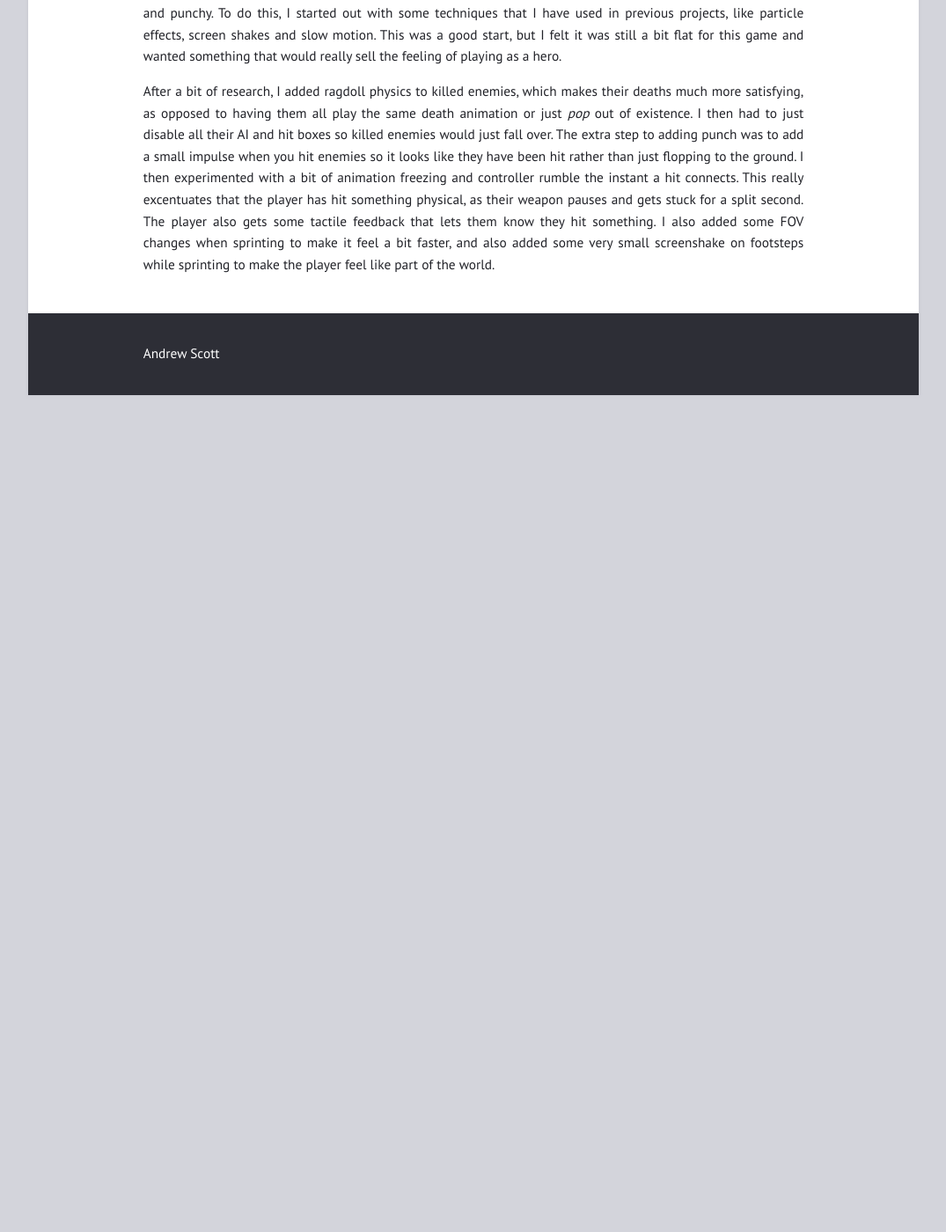
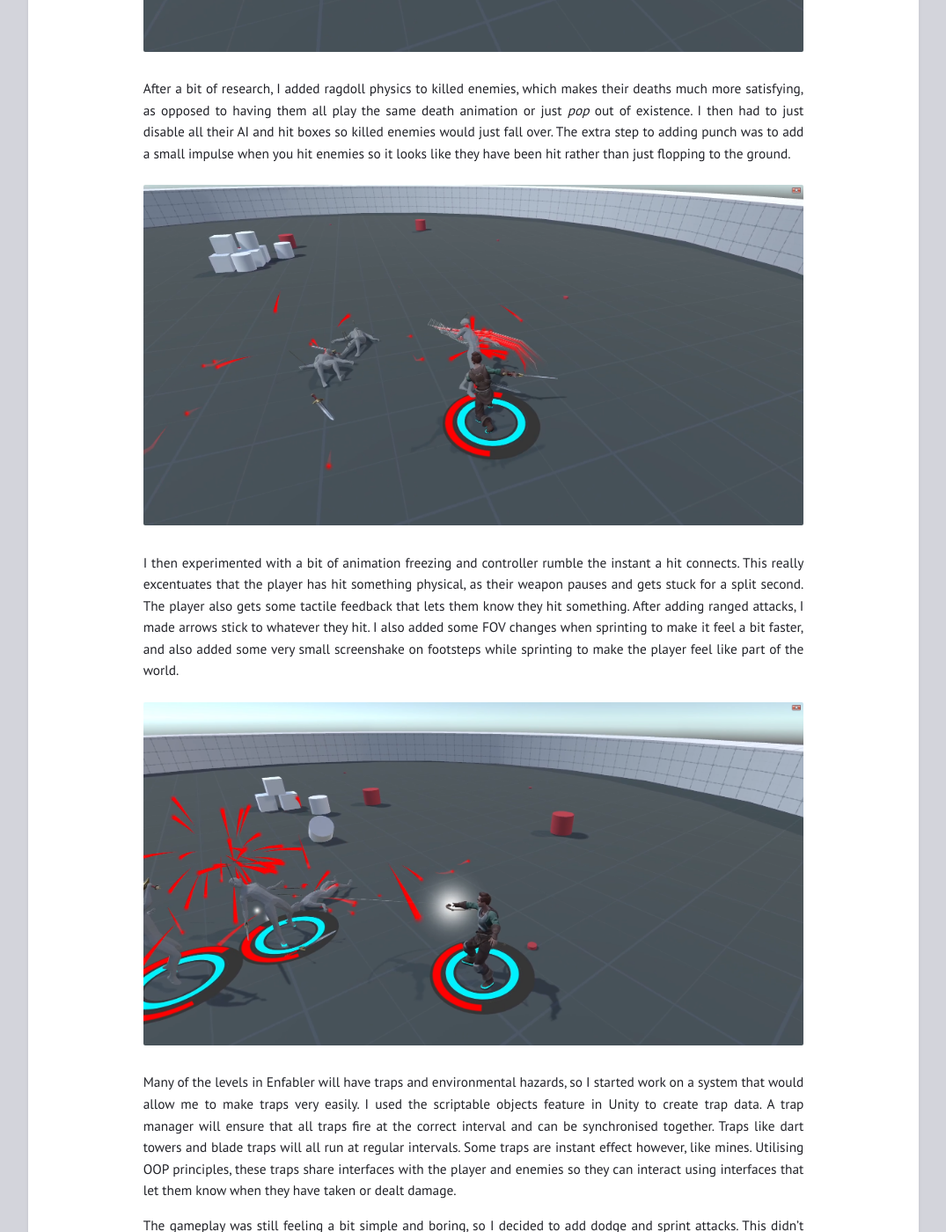
Before and after one commit to andrewscott02/andrewscott02.github.io, a Jekyll site: the page built from _posts/2023-10-22-enfabler1.md, in a window 1280 px wide and 1400 px high, scrolled down 1448 px. Shown: the whole window at 88% size, without its empty margins (102-1177 px from the left). Built offline with Jekyll 4.4.1, drawn with Linux system fonts in a browser that asks for light colours; before the commit the page ends 1897 px from its top, so only the background shows below that; some of the changed text lies outside the part shown.

Commit message:
Update 2023-10-22-enfabler1.md

```diff
--- a/_posts/2023-10-22-enfabler1.md
+++ b/_posts/2023-10-22-enfabler1.md
@@ -8,13 +8,24 @@
 [Play Enfabler](https://andrewjscott02.itch.io/enfabler)
 
 
-
-![Game Screenshot](https://raw.githubusercontent.com/andrewscott02/andrewscott02.github.io/master/_posts/Images/Enfabler%20(1).png)
-
 For the last month I have been working on my own game, Enfabler. I have been focused on getting the combat system in a good state and feeling polished and have now released a demo on itch.io. I am now working on getting a blockout for the first level, and I plan to show progress soon, but it is my first foray into level design so it is taking a lot of time. This devlog focuses on discussing the overall game concept and combat so far.
 
 Enfabler is inspired by games like Fable, Medievil (not medieval) and Kingdoms of Amalur: Reckoning. In Enfabler, you play as a hero, who is aided by a famed storyteller. The storyteller aids you because they are searching for the perfect hero for their next big story, and is hoping that you are that hero. Prove you are more than an adventurer, uphold the highest standards of bravery and valour, and earn the right to become a hero. You will spend most of your time exploring dungeons, embarking on quests to earn fame and defeating powerful foes.
 
 The third-person combat follows the hero in the thick of the fight, and you will use multiple weapons to fend off groups of powerful enemies or giant threats. To make the hero feel powerful, they may fight many enemies at once, or maybe 1 giant monster. A lot of time has been spent polishing the combat to make each attack feel powerful and punchy. To do this, I started out with some techniques that I have used in previous projects, like particle effects, screen shakes and slow motion. This was a good start, but I felt it was still a bit flat for this game and wanted something that would really sell the feeling of playing as a hero.
 
-After a bit of research, I added ragdoll physics to killed enemies, which makes their deaths much more satisfying, as opposed to having them all play the same death animation or just *pop* out of existence. I then had to just disable all their AI and hit boxes so killed enemies would just fall over. The extra step to adding punch was to add a small impulse when you hit enemies so it looks like they have been hit rather than just flopping to the ground. I then experimented with a bit of animation freezing and controller rumble the instant a hit connects. This really excentuates that the player has hit something physical, as their weapon pauses and gets stuck for a split second. The player also gets some tactile feedback that lets them know they hit something. I also added some FOV changes when sprinting to make it feel a bit faster, and also added some very small screenshake on footsteps while sprinting to make the player feel like part of the world.
+![Game Screenshot](https://raw.githubusercontent.com/andrewscott02/andrewscott02.github.io/master/_posts/Images/Enfabler%20(8).png)
+
+After a bit of research, I added ragdoll physics to killed enemies, which makes their deaths much more satisfying, as opposed to having them all play the same death animation or just *pop* out of existence. I then had to just disable all their AI and hit boxes so killed enemies would just fall over. The extra step to adding punch was to add a small impulse when you hit enemies so it looks like they have been hit rather than just flopping to the ground.
+
+![Game Screenshot](https://raw.githubusercontent.com/andrewscott02/andrewscott02.github.io/master/_posts/Images/Enfabler%20(8).png)
+
+I then experimented with a bit of animation freezing and controller rumble the instant a hit connects. This really excentuates that the player has hit something physical, as their weapon pauses and gets stuck for a split second. The player also gets some tactile feedback that lets them know they hit something. After adding ranged attacks, I made arrows stick to whatever they hit. I also added some FOV changes when sprinting to make it feel a bit faster, and also added some very small screenshake on footsteps while sprinting to make the player feel like part of the world.
+
+![Game Screenshot](https://raw.githubusercontent.com/andrewscott02/andrewscott02.github.io/master/_posts/Images/Enfabler%20(1).png)
+
+Many of the levels in Enfabler will have traps and environmental hazards, so I started work on a system that would allow me to make traps very easily. I used the scriptable objects feature in Unity to create trap data. A trap manager will ensure that all traps fire at the correct interval and can be synchronised together. Traps like dart towers and blade traps will all run at regular intervals. Some traps are instant effect however, like mines. Utilising OOP principles, these traps share interfaces with the player and enemies so they can interact using interfaces that let them know when they have taken or dealt damage.
+
+The gameplay was still feeling a bit simple and boring, so I decided to add dodge and sprint attacks. This didn't help much so I decided to add charged attacks. the player can hold the input to increase the damage of their attacks. If they charge their attacks past a certain threshold, they will be able to perform an unblockable attack. I added a new particle effect to show the player when the attack is charged. This helped make the combat more varied, but it still felt like there wasn't much depth to the combat, so I looked at other ways. I didn't want to add spells or special abilities, so I decided to add a ranged attack. The player can still use dodge, sprint and charged attacks with the bow, but charged attacks have different properties. Charged bow attacks release a fan of arrows that may help deal AOE damage.
+
+The next feature I added were the switch attacks. When the player mixes melee and ranged attacks, they will perform a switch attack with special properties. Quickly rerforming a melee attack after a ranged attack will cause them to leap forwards as they attack, while a switch ranged attack will cause them to leap backwards while firing 3 arrows. This will help making the player feel powerful while blending melee and ranged attacks, and also helps them manage the distance between them and their enemies. I plan to extend this feature to have 2 weapon sets that can be changed by equipping different weapons like in Kingdoms of Amalur: Reckoning.
```
